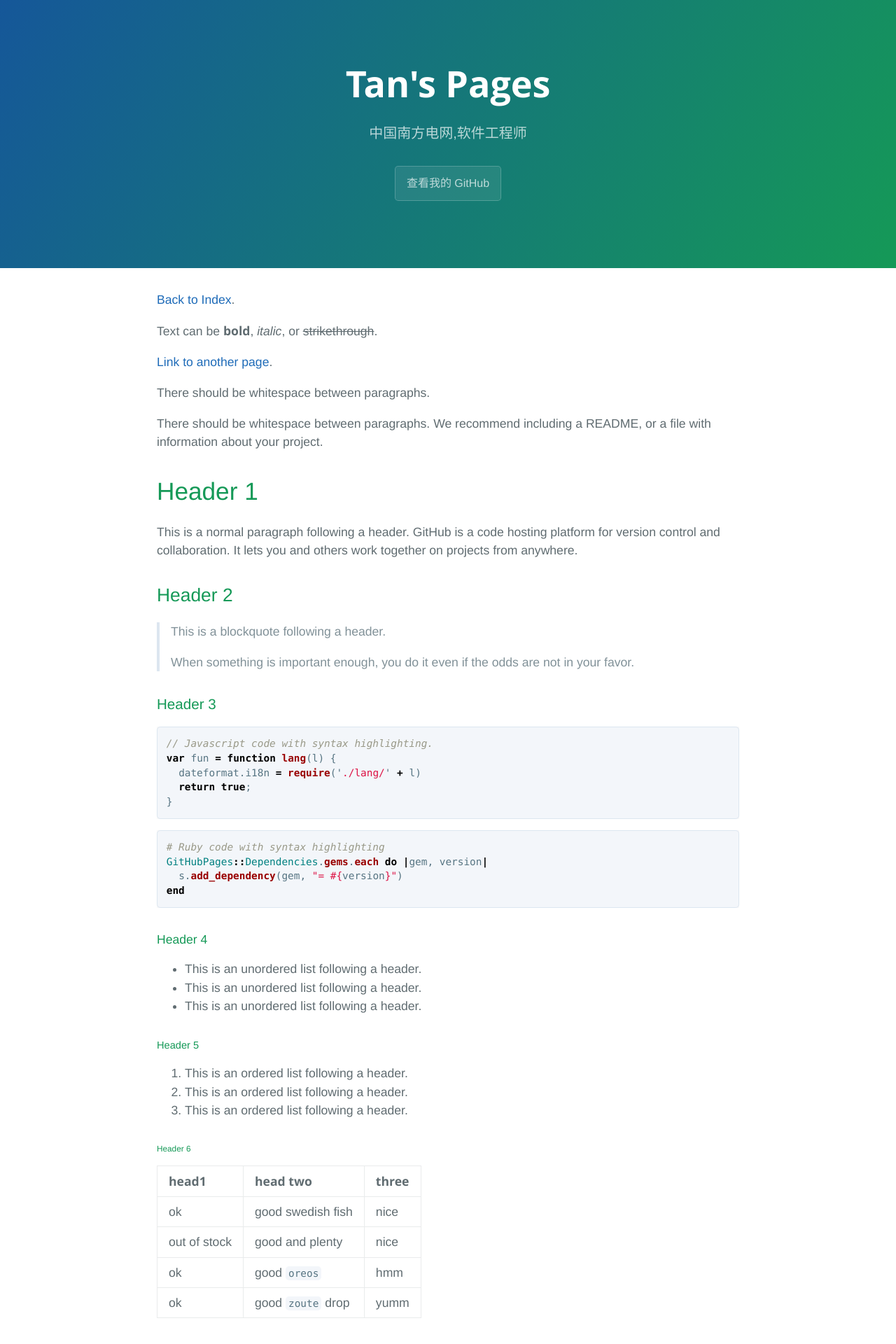
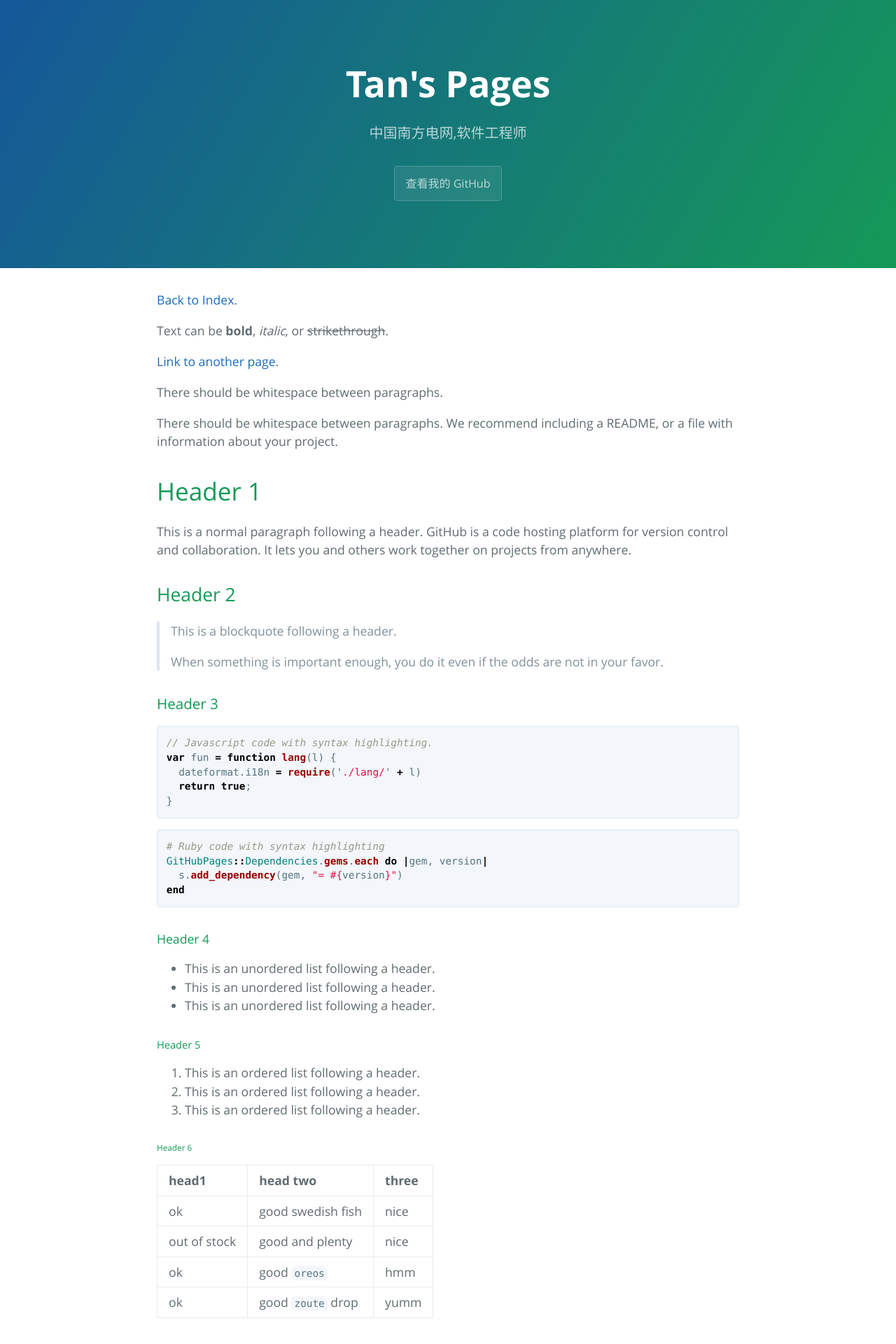
Before and after one commit to kptanjunhao/TansPages, a Jekyll site: the page built from templet.md, in a window 1280 px wide. Shown: the top 1920 px of the page at 70% size. Built offline with Jekyll 4.4.1, drawn with Linux system fonts in a browser that asks for light colours; some web fonts are replaced.

Commit message:
recover font path to local static

```diff
--- a/assets/css/font.css
+++ b/assets/css/font.css
@@ -3,7 +3,7 @@
     font-family: 'Open Sans';
     font-style: normal;
     font-weight: 400;
-    src: local('Open Sans Regular'), local('OpenSans-Regular'), url(http://ow0ly0xhu.bkt.clouddn.com/static/font/K88pR3goAWT7BTt32Z01mxJtnKITppOI_IvcXXDNrsc.woff2) format('woff2');
+    src: local('Open Sans Regular'), local('OpenSans-Regular'), url(../font/K88pR3goAWT7BTt32Z01mxJtnKITppOI_IvcXXDNrsc.woff2) format('woff2');
     unicode-range: U+0460-052F, U+20B4, U+2DE0-2DFF, U+A640-A69F;
   }
   /* cyrillic */
@@ -11,7 +11,7 @@
     font-family: 'Open Sans';
     font-style: normal;
     font-weight: 400;
-    src: local('Open Sans Regular'), local('OpenSans-Regular'), url(http://ow0ly0xhu.bkt.clouddn.com/static/font/RjgO7rYTmqiVp7vzi-Q5URJtnKITppOI_IvcXXDNrsc.woff2) format('woff2');
+    src: local('Open Sans Regular'), local('OpenSans-Regular'), url(../font/RjgO7rYTmqiVp7vzi-Q5URJtnKITppOI_IvcXXDNrsc.woff2) format('woff2');
     unicode-range: U+0400-045F, U+0490-0491, U+04B0-04B1, U+2116;
   }
   /* greek-ext */
@@ -19,7 +19,7 @@
     font-family: 'Open Sans';
     font-style: normal;
     font-weight: 400;
-    src: local('Open Sans Regular'), local('OpenSans-Regular'), url(http://ow0ly0xhu.bkt.clouddn.com/static/font/LWCjsQkB6EMdfHrEVqA1KRJtnKITppOI_IvcXXDNrsc.woff2) format('woff2');
+    src: local('Open Sans Regular'), local('OpenSans-Regular'), url(../font/LWCjsQkB6EMdfHrEVqA1KRJtnKITppOI_IvcXXDNrsc.woff2) format('woff2');
     unicode-range: U+1F00-1FFF;
   }
   /* greek */
@@ -27,7 +27,7 @@
     font-family: 'Open Sans';
     font-style: normal;
     font-weight: 400;
-    src: local('Open Sans Regular'), local('OpenSans-Regular'), url(http://ow0ly0xhu.bkt.clouddn.com/static/font/xozscpT2726on7jbcb_pAhJtnKITppOI_IvcXXDNrsc.woff2) format('woff2');
+    src: local('Open Sans Regular'), local('OpenSans-Regular'), url(../font/xozscpT2726on7jbcb_pAhJtnKITppOI_IvcXXDNrsc.woff2) format('woff2');
     unicode-range: U+0370-03FF;
   }
   /* vietnamese */
@@ -35,7 +35,7 @@
     font-family: 'Open Sans';
     font-style: normal;
     font-weight: 400;
-    src: local('Open Sans Regular'), local('OpenSans-Regular'), url(http://ow0ly0xhu.bkt.clouddn.com/static/font/59ZRklaO5bWGqF5A9baEERJtnKITppOI_IvcXXDNrsc.woff2) format('woff2');
+    src: local('Open Sans Regular'), local('OpenSans-Regular'), url(../font/59ZRklaO5bWGqF5A9baEERJtnKITppOI_IvcXXDNrsc.woff2) format('woff2');
     unicode-range: U+0102-0103, U+1EA0-1EF9, U+20AB;
   }
   /* latin-ext */
@@ -43,7 +43,7 @@
     font-family: 'Open Sans';
     font-style: normal;
     font-weight: 400;
-    src: local('Open Sans Regular'), local('OpenSans-Regular'), url(http://ow0ly0xhu.bkt.clouddn.com/static/font/u-WUoqrET9fUeobQW7jkRRJtnKITppOI_IvcXXDNrsc.woff2) format('woff2');
+    src: local('Open Sans Regular'), local('OpenSans-Regular'), url(../font/u-WUoqrET9fUeobQW7jkRRJtnKITppOI_IvcXXDNrsc.woff2) format('woff2');
     unicode-range: U+0100-024F, U+1E00-1EFF, U+20A0-20AB, U+20AD-20CF, U+2C60-2C7F, U+A720-A7FF;
   }
   /* latin */
@@ -51,7 +51,7 @@
     font-family: 'Open Sans';
     font-style: normal;
     font-weight: 400;
-    src: local('Open Sans Regular'), local('OpenSans-Regular'), url(http://ow0ly0xhu.bkt.clouddn.com/static/font/cJZKeOuBrn4kERxqtaUH3VtXRa8TVwTICgirnJhmVJw.woff2) format('woff2');
+    src: local('Open Sans Regular'), local('OpenSans-Regular'), url(../font/cJZKeOuBrn4kERxqtaUH3VtXRa8TVwTICgirnJhmVJw.woff2) format('woff2');
     unicode-range: U+0000-00FF, U+0131, U+0152-0153, U+02C6, U+02DA, U+02DC, U+2000-206F, U+2074, U+20AC, U+2212, U+2215;
   }
   /* cyrillic-ext */
@@ -59,7 +59,7 @@
     font-family: 'Open Sans';
     font-style: normal;
     font-weight: 700;
-    src: local('Open Sans Bold'), local('OpenSans-Bold'), url(http://ow0ly0xhu.bkt.clouddn.com/static/font/k3k702ZOKiLJc3WVjuplzK-j2U0lmluP9RWlSytm3ho.woff2) format('woff2');
+    src: local('Open Sans Bold'), local('OpenSans-Bold'), url(../font/k3k702ZOKiLJc3WVjuplzK-j2U0lmluP9RWlSytm3ho.woff2) format('woff2');
     unicode-range: U+0460-052F, U+20B4, U+2DE0-2DFF, U+A640-A69F;
   }
   /* cyrillic */
@@ -67,7 +67,7 @@
     font-family: 'Open Sans';
     font-style: normal;
     font-weight: 700;
-    src: local('Open Sans Bold'), local('OpenSans-Bold'), url(http://ow0ly0xhu.bkt.clouddn.com/static/font/k3k702ZOKiLJc3WVjuplzJX5f-9o1vgP2EXwfjgl7AY.woff2) format('woff2');
+    src: local('Open Sans Bold'), local('OpenSans-Bold'), url(../font/k3k702ZOKiLJc3WVjuplzJX5f-9o1vgP2EXwfjgl7AY.woff2) format('woff2');
     unicode-range: U+0400-045F, U+0490-0491, U+04B0-04B1, U+2116;
   }
   /* greek-ext */
@@ -75,7 +75,7 @@
     font-family: 'Open Sans';
     font-style: normal;
     font-weight: 700;
-    src: local('Open Sans Bold'), local('OpenSans-Bold'), url(http://ow0ly0xhu.bkt.clouddn.com/static/font/k3k702ZOKiLJc3WVjuplzBWV49_lSm1NYrwo-zkhivY.woff2) format('woff2');
+    src: local('Open Sans Bold'), local('OpenSans-Bold'), url(../font/k3k702ZOKiLJc3WVjuplzBWV49_lSm1NYrwo-zkhivY.woff2) format('woff2');
     unicode-range: U+1F00-1FFF;
   }
   /* greek */
@@ -83,7 +83,7 @@
     font-family: 'Open Sans';
     font-style: normal;
     font-weight: 700;
-    src: local('Open Sans Bold'), local('OpenSans-Bold'), url(http://ow0ly0xhu.bkt.clouddn.com/static/font/k3k702ZOKiLJc3WVjuplzKaRobkAwv3vxw3jMhVENGA.woff2) format('woff2');
+    src: local('Open Sans Bold'), local('OpenSans-Bold'), url(../font/k3k702ZOKiLJc3WVjuplzKaRobkAwv3vxw3jMhVENGA.woff2) format('woff2');
     unicode-range: U+0370-03FF;
   }
   /* vietnamese */
@@ -91,7 +91,7 @@
     font-family: 'Open Sans';
     font-style: normal;
     font-weight: 700;
-    src: local('Open Sans Bold'), local('OpenSans-Bold'), url(http://ow0ly0xhu.bkt.clouddn.com/static/font/k3k702ZOKiLJc3WVjuplzP8zf_FOSsgRmwsS7Aa9k2w.woff2) format('woff2');
+    src: local('Open Sans Bold'), local('OpenSans-Bold'), url(../font/k3k702ZOKiLJc3WVjuplzP8zf_FOSsgRmwsS7Aa9k2w.woff2) format('woff2');
     unicode-range: U+0102-0103, U+1EA0-1EF9, U+20AB;
   }
   /* latin-ext */
@@ -99,7 +99,7 @@
     font-family: 'Open Sans';
     font-style: normal;
     font-weight: 700;
-    src: local('Open Sans Bold'), local('OpenSans-Bold'), url(http://ow0ly0xhu.bkt.clouddn.com/static/font/k3k702ZOKiLJc3WVjuplzD0LW-43aMEzIO6XUTLjad8.woff2) format('woff2');
+    src: local('Open Sans Bold'), local('OpenSans-Bold'), url(../font/k3k702ZOKiLJc3WVjuplzD0LW-43aMEzIO6XUTLjad8.woff2) format('woff2');
     unicode-range: U+0100-024F, U+1E00-1EFF, U+20A0-20AB, U+20AD-20CF, U+2C60-2C7F, U+A720-A7FF;
   }
   /* latin */
@@ -107,6 +107,6 @@
     font-family: 'Open Sans';
     font-style: normal;
     font-weight: 700;
-    src: local('Open Sans Bold'), local('OpenSans-Bold'), url(http://ow0ly0xhu.bkt.clouddn.com/static/font/k3k702ZOKiLJc3WVjuplzOgdm0LZdjqr5-oayXSOefg.woff2) format('woff2');
+    src: local('Open Sans Bold'), local('OpenSans-Bold'), url(../font/k3k702ZOKiLJc3WVjuplzOgdm0LZdjqr5-oayXSOefg.woff2) format('woff2');
     unicode-range: U+0000-00FF, U+0131, U+0152-0153, U+02C6, U+02DA, U+02DC, U+2000-206F, U+2074, U+20AC, U+2212, U+2215;
   }
```
Also changed, not shown: assets/font/59ZRklaO5bWGqF5A9baEERJtnKITppOI_IvcXXDNrsc.woff2 (added), assets/font/K88pR3goAWT7BTt32Z01mxJtnKITppOI_IvcXXDNrsc.woff2 (added), assets/font/LWCjsQkB6EMdfHrEVqA1KRJtnKITppOI_IvcXXDNrsc.woff2 (added), assets/font/RjgO7rYTmqiVp7vzi-Q5URJtnKITppOI_IvcXXDNrsc.woff2 (added), assets/font/cJZKeOuBrn4kERxqtaUH3VtXRa8TVwTICgirnJhmVJw.woff2 (added), assets/font/k3k702ZOKiLJc3WVjuplzBWV49_lSm1NYrwo-zkhivY.woff2 (added), assets/font/k3k702ZOKiLJc3WVjuplzD0LW-43aMEzIO6XUTLjad8.woff2 (added), assets/font/k3k702ZOKiLJc3WVjuplzJX5f-9o1vgP2EXwfjgl7AY.woff2 (added), assets/font/k3k702ZOKiLJc3WVjuplzK-j2U0lmluP9RWlSytm3ho.woff2 (added), assets/font/k3k702ZOKiLJc3WVjuplzKaRobkAwv3vxw3jMhVENGA.woff2 (added), assets/font/k3k702ZOKiLJc3WVjuplzOgdm0LZdjqr5-oayXSOefg.woff2 (added), assets/font/k3k702ZOKiLJc3WVjuplzP8zf_FOSsgRmwsS7Aa9k2w.woff2 (added), assets/font/u-WUoqrET9fUeobQW7jkRRJtnKITppOI_IvcXXDNrsc.woff2 (added), assets/font/xozscpT2726on7jbcb_pAhJtnKITppOI_IvcXXDNrsc.woff2 (added).
